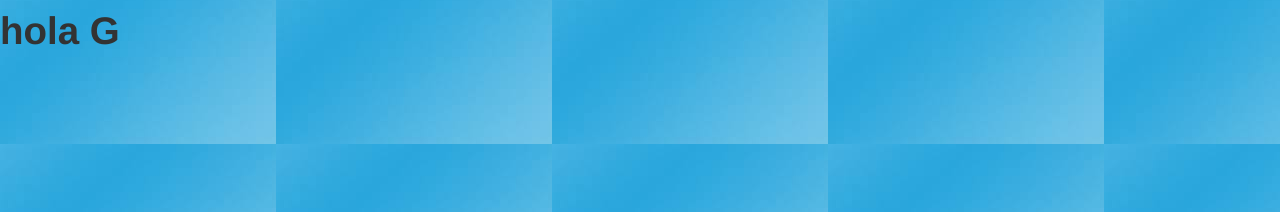
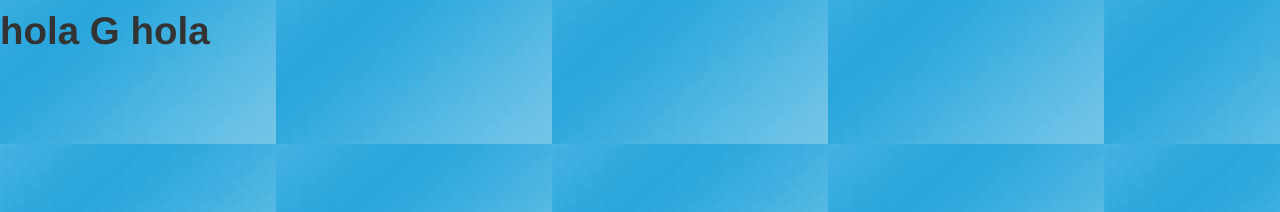
Before and after one commit to BlueC110/BlueCarpeta, a PHP site: page / in a window 1280 px wide. Shown: the part 588-800 px from the top of the page. Run offline with PHP 8.4, Linux system fonts and the light colour scheme.

Commit message:
puse otro hola

```diff
--- a/index.php
+++ b/index.php
@@ -69,6 +69,6 @@
 		</table>
 		</div></center></div></center>
 
-<h1>hola G</h1>
+<h1>hola G hola</h1>
 </body>
 </html>
```
